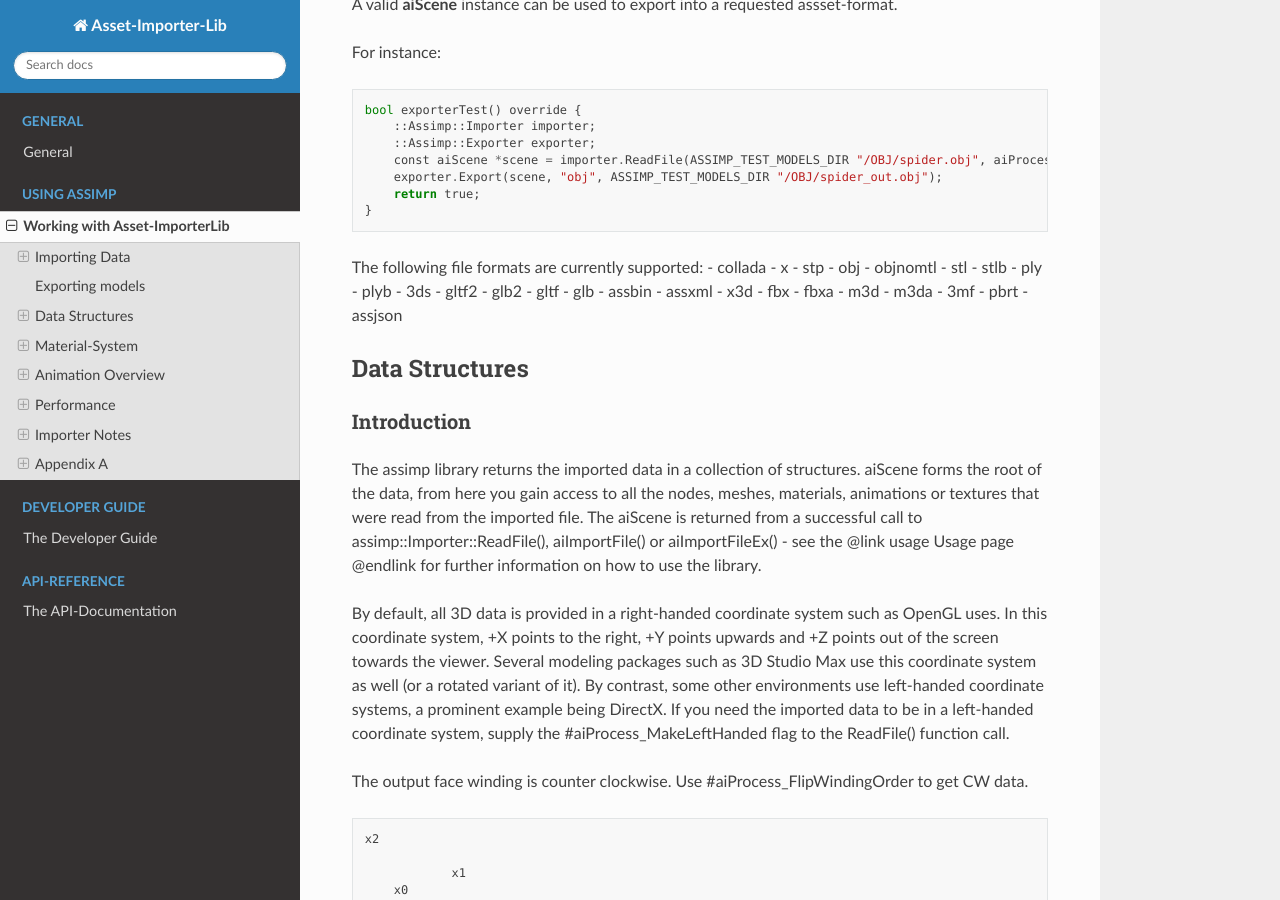
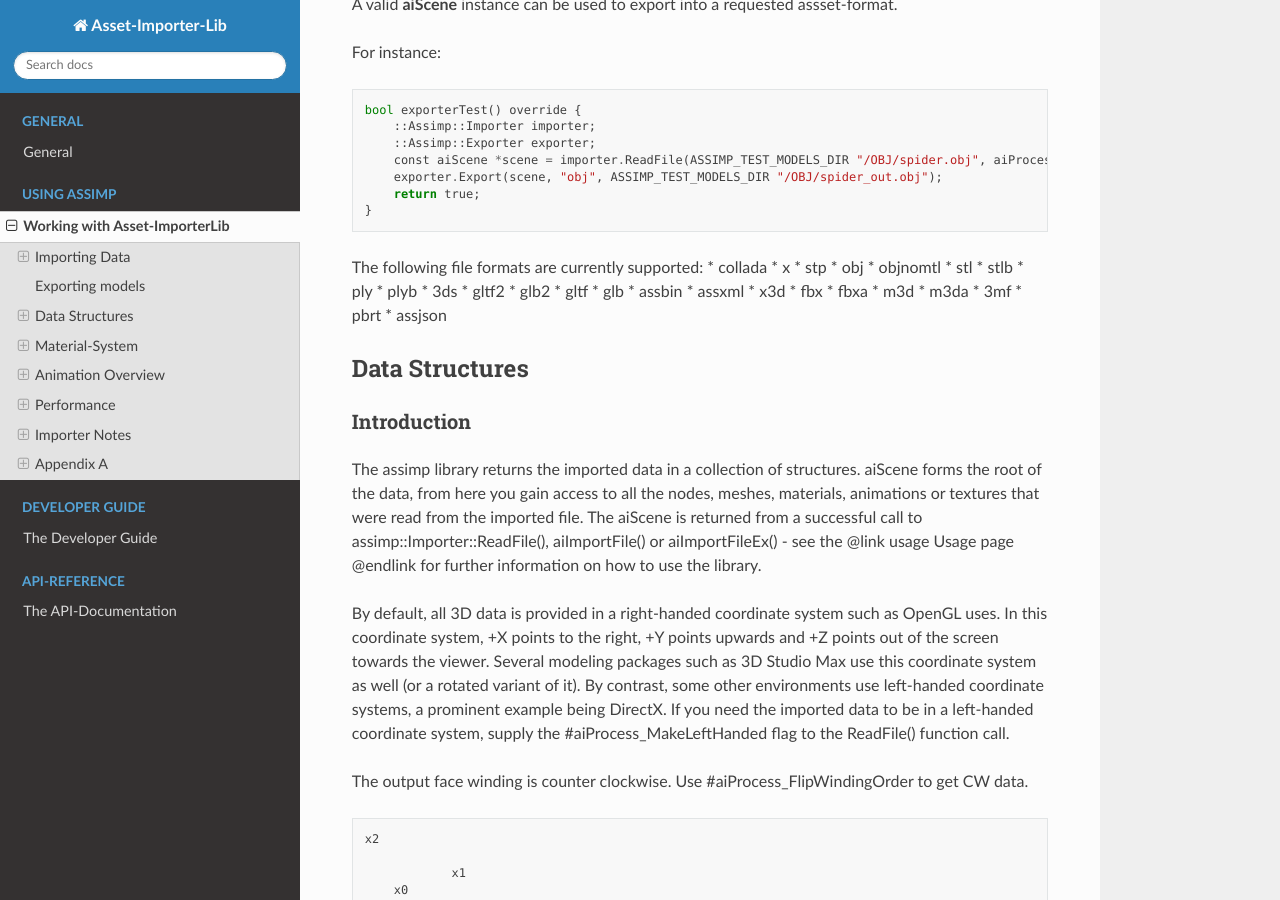
Before and after one commit to assimp/assimp-docs, a Sphinx documentation site: the page built from source/usage/use_the_lib.rst, in a window 1280 px wide and 900 px high, scrolled down 5512 px. Built offline with Sphinx 7.4.7 and the Read the Docs theme 2.0.0, drawn with Linux system fonts in a browser that asks for light colours; pages that are not in the unit, such as notebooks, are missing from menus.

Commit message:
Update use_the_lib.rst

```diff
--- a/source/usage/use_the_lib.rst
+++ b/source/usage/use_the_lib.rst
@@ -298,30 +298,30 @@ For instance:
     }
 
 The following file formats are currently supported:
-- collada
-- x
-- stp
-- obj
-- objnomtl
-- stl
-- stlb
-- ply
-- plyb
-- 3ds
-- gltf2
-- glb2
-- gltf
-- glb
-- assbin
-- assxml
-- x3d
-- fbx
-- fbxa
-- m3d
-- m3da
-- 3mf
-- pbrt
-- assjson
+* collada
+* x
+* stp
+* obj
+* objnomtl
+* stl
+* stlb
+* ply
+* plyb
+* 3ds
+* gltf2
+* glb2
+* gltf
+* glb
+* assbin
+* assxml
+* x3d
+* fbx
+* fbxa
+* m3d
+* m3da
+* 3mf
+* pbrt
+* assjson
 
 Data Structures
 ===============
```
